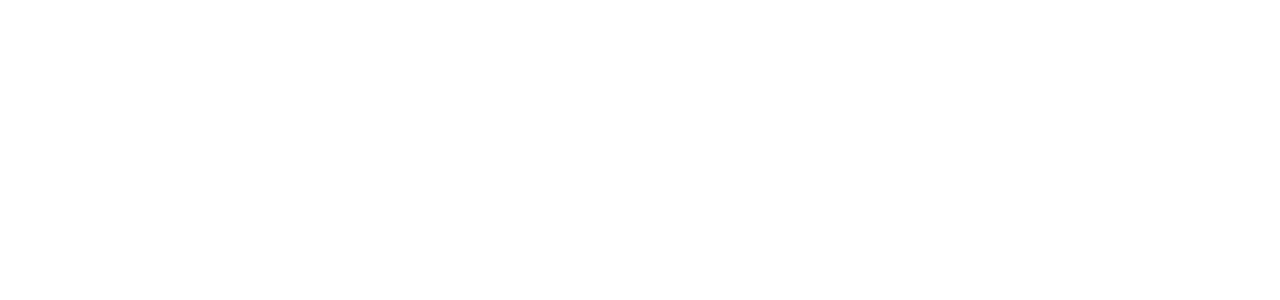
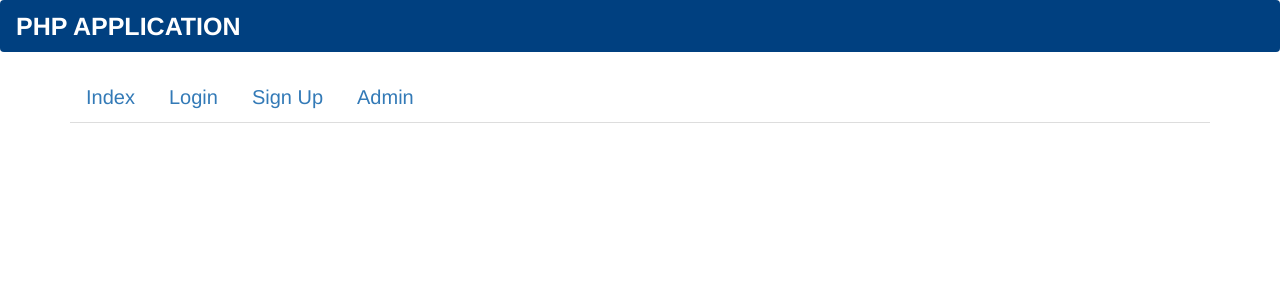
Before and after one commit to Mwarukason/PHP-web-site, a PHP site: page / in a window 1280 px wide. Before the commit the part shown is empty. Shown: the top 300 px of the page. Run offline with PHP 8.4, Linux system fonts and the light colour scheme.

Commit message:
added nav ba and content nav

```diff
--- /dev/null
+++ b/css/custome.css
@@ -0,0 +1,13 @@
+body{
+	background-color: #ffffff;
+	font-size: 20px;
+	margin: 0;
+	padding: 0;
+}
+
+.crud{
+	width: auto;
+	color: white ! important;
+	font-size: 25px;
+	font-weight: 600;
+}
--- a/index.php
+++ b/index.php
@@ -13,10 +13,54 @@
 	<!-- Latest compiled and minified JavaScript -->
 	<script src="https://maxcdn.bootstrapcdn.com/bootstrap/3.3.7/js/bootstrap.min.js" integrity="sha384-Tc5IQib027qvyjSMfHjOMaLkfuWVxZxUPnCJA7l2mCWNIpG9mGCD8wGNIcPD7Txa" crossorigin="anonymous"></script>
 
-
+	<link rel="stylesheet" type="text/css" href="./css/custome.css">
 
 </head>
+
 <body>
+<nav class="navbar" style="background-color: #004080;">
+  <div class="container-fluid">
+    <div class="navbar-header">
+      <button type="button" class="navbar-toggle" data-toggle="collapse" data-target="#myNavbar">
+        <span class="icon-bar"></span>
+        <span class="icon-bar"></span>
+        <span class="icon-bar"></span>
+      </button>
+      <a class="navbar-brand crud" href="#">PHP APPLICATION</a>
+    </div>
+  </div>
+</nav>
+
+<div class="container">
+	<ul class="nav nav-tabs">
+		<li><a data-toggle="tab" href="#index">Index</a></li>
+		<li><a data-toggle="tab" href="#login">Login</a></li>
+		<li><a data-toggle="tab" href="#signup">Sign Up</a></li>
+		<li><a data-toggle="tab" href="#admin">Admin</a></li>
+	</ul>
+
+	<!--creating access for each nav tab and create its content fade in to appear when clicked-->
+	<div class="tab-content">
+		<div id="index" class="tab-pane fade in">
+			<p>Login</p>
+		</div>
+
+		<div id="login" class="tab-pane fade ">
+			<p>Login</p>
+		</div>
+
+		<div id="signup" class="tab-pane fade in">
+			<p>Sign Up</p>
+		</div>
+
+		<div id="admin" class="tab-pane fade in">
+			<p>Admin</p>
+		</div>
+
+	</div>
+
+</div>
+
 
 </body>
 </html>
```
